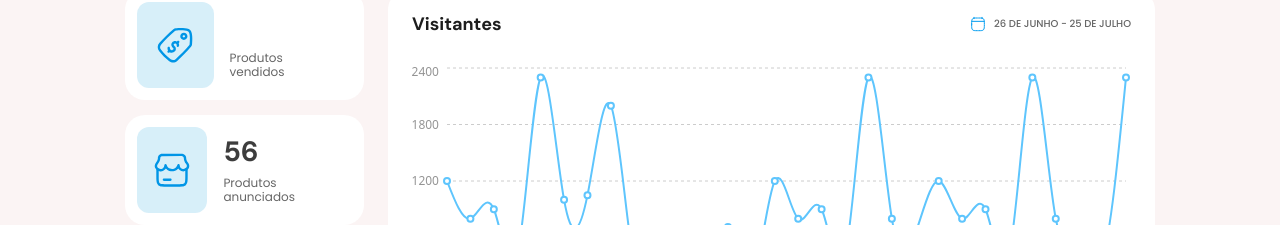
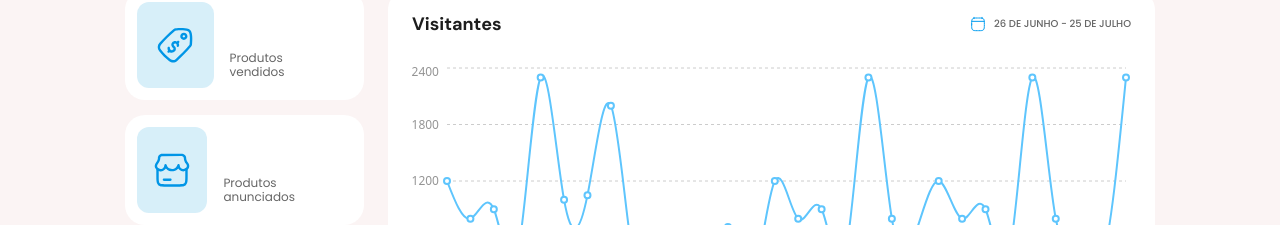
Before and after one commit to AdrianoTobias/marketplace-web, a React (Vite) app: page / in a window 1280 px wide. Shown: the part 248-473 px from the top of the page. Built offline with nearby package versions, Linux system fonts and the light colour scheme; no server answers.

Commit message:
imlpement dashboard metric: available products in last 30 days

```diff
--- /dev/null
+++ b/src/api/get-available-products-in-last-30-days.tsx
@@ -0,0 +1,13 @@
+import { api } from '../lib/axios'
+
+interface GetAvailableProductsInLast30DaysResponse {
+  amount: number
+}
+
+export async function getAvailableProductsInLast30Days() {
+  const response = await api.get<GetAvailableProductsInLast30DaysResponse>(
+    '/sellers/metrics/products/available',
+  )
+
+  return response.data
+}
--- a/src/pages/app/dashboard/availableProductsInLast30Days.tsx
+++ b/src/pages/app/dashboard/availableProductsInLast30Days.tsx
@@ -1,6 +1,14 @@
+import { useQuery } from '@tanstack/react-query'
+
+import { getAvailableProductsInLast30Days } from '../../../api/get-available-products-in-last-30-days'
 import storeIcon from '../../../assets//icons/store.svg'
 
 export function AvailableProductsInLast30Days() {
+  const { data: availableProducts } = useQuery({
+    queryKey: ['metrics', 'available-roducts-in-last-30-days'],
+    queryFn: getAvailableProductsInLast30Days,
+  })
+
   return (
     <div className="flex gap-4 rounded-[20px] bg-[var(--white)] pl-3 pr-7">
       <div className="my-3 flex h-[86px] w-20 items-center justify-center rounded-xl bg-[var(--blue-light)]">
@@ -8,7 +16,9 @@ export function AvailableProductsInLast30Days() {
       </div>
 
       <div className="flex flex-col justify-between py-5">
-        <h1 className="title-lg text-[var(--gray-400)]">56</h1>
+        <h1 className="title-lg text-[var(--gray-400)]">
+          {availableProducts?.amount}
+        </h1>
         <p className="body-xs text-[var(--gray-300)]">Produtos anunciados</p>
       </div>
     </div>
```
